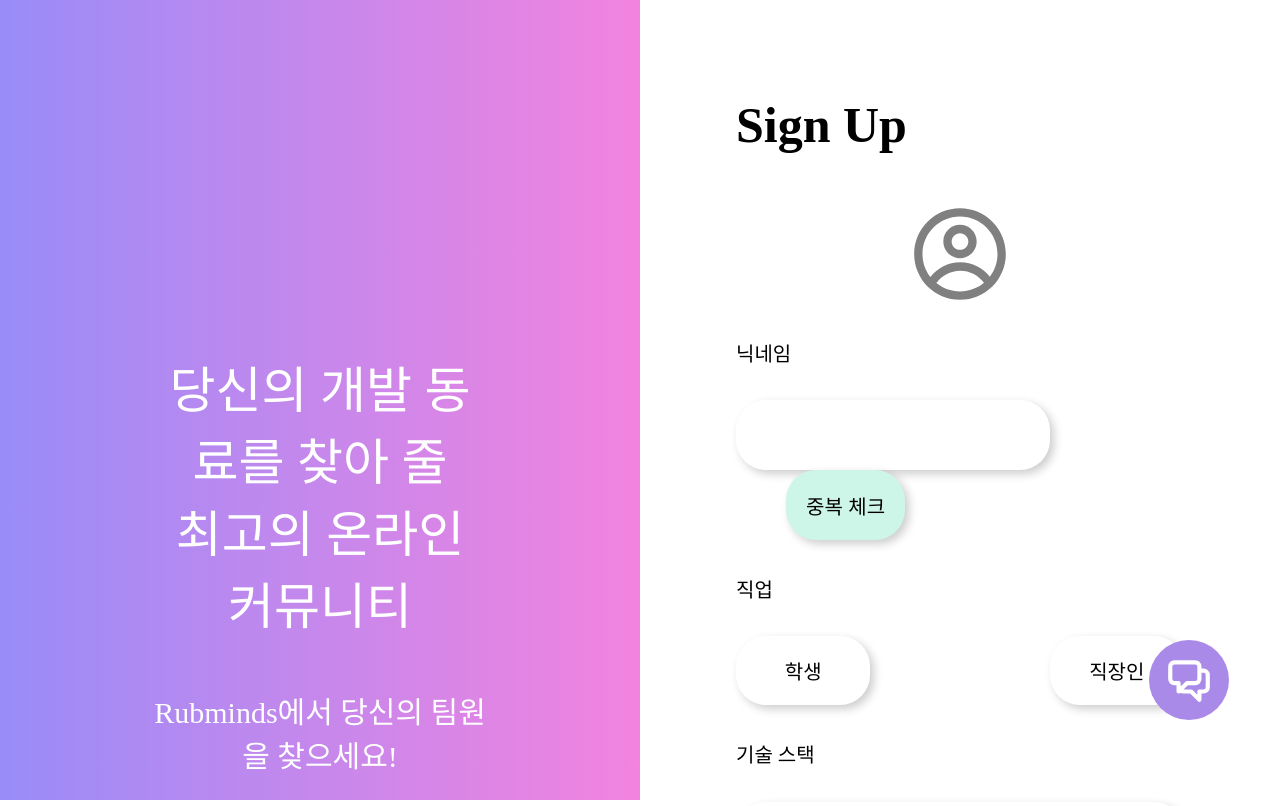
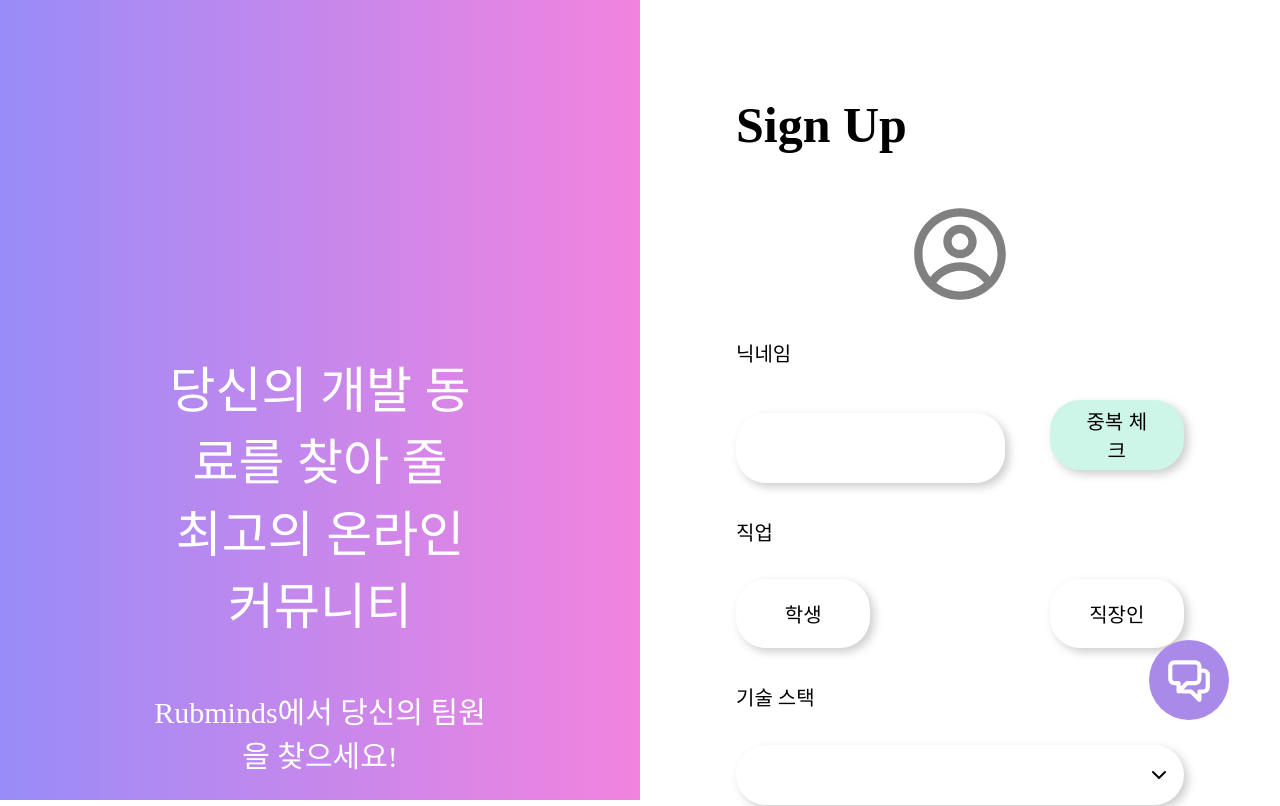
Before and after one commit to Rubminds/rubminds-frontend, a React (Create React App) app: page /callback/1/1 in a window 1280 px wide. Shown: the top 806 px of the page. Built offline with nearby package versions, Linux system fonts and the light colour scheme.

Commit message:
feat: 회원가입&로그인 미디어쿼리 적용(#10)

```diff
--- a/src/pages/SignUpPage/index.js
+++ b/src/pages/SignUpPage/index.js
@@ -134,6 +134,7 @@ const SignUp = () => {
           </S.ProfileWrapper>
 
           {/* 닉네임 */}
+
             <S.MainTitle
               marginTop="7.5%"
               marginBottom="7.5%"
@@ -142,6 +143,7 @@ const SignUp = () => {
             >
               닉네임
             </S.MainTitle>
+            <S.NickNameWrapper>
               <S.NickNameBox name="nickName" onChange={onChangeNickName} required />
               <S.CheckBox
                 onClick={() => {
@@ -150,6 +152,7 @@ const SignUp = () => {
               >
                 중복 체크
               </S.CheckBox>
+          </S.NickNameWrapper>
 
           {/* 직업 */}
           <S.MainTitle marginTop="7.5%" marginBottom="7.5%" fontSize="20px">
--- a/src/pages/SignUpPage/style.js
+++ b/src/pages/SignUpPage/style.js
@@ -17,10 +17,7 @@ export const SignUpPageLeft = styled.div`
   );
 
   ${mediaQuery({
-    position: 'static',
-    width: '0rem',
-    height: '0rem',
-    padding: '0rem 0rem 0rem 0rem',
+    display: 'none',
   })}
 `
 export const MainTitle = styled.div`
@@ -58,14 +55,23 @@ export const ProfileWrapper = styled.div`
   color: grey;
 `
 
+export const NickNameWrapper = styled.div`
+  width: 100%;
+  @media all and (max-width: 443px) {
+    display: flex;
+  }
+`
+
 export const NickNameBox = styled.input`
   border: none;
   box-shadow: 4px 4px 10px rgba(0, 0, 0, 0.2);
-  width: 70%;
+  width: 60%;
   height: 7rem;
   border-radius: 3rem;
   padding: 0rem 3rem 0rem 3rem;
   font-size: 3rem;
+  margin-right: 5%;
+
 `
 
 export const CheckBox = styled.button`
@@ -75,10 +81,15 @@ export const CheckBox = styled.button`
   font-size: 3rem;
   background-color: #cdf6e8;
   border: none;
-  padding: 0rem 2rem 0rem 2rem;
-  margin-left: 5rem;
+  padding: 0rem 3rem 0rem 3rem;
+  width: 30%;
   font-size: 2rem;
-`
+  margin-left: 5%;
+  @media all and (max-width: 768px) {
+    font-size: 1.8vw;
+    padding: 0rem 2rem;
+  }
+`;
 
 export const JobWrapper = styled.div`
   ${flexBetween}
@@ -87,11 +98,11 @@ export const JobWrapper = styled.div`
 export const JobCheckBtn = styled.button`
   width: 30%;
   box-shadow: 4px 4px 10px rgba(0, 0, 0, 0.2);
-  border-radius: 30px;
+  border-radius: 3rem;
   border: none;
   background-color: ${props => props.backgroundColor || 'white'};
-  padding: 20px;
-  font-size: 20px;
+  padding: 2rem;
+  font-size: 2rem;
 `
 
 export const Introduce = styled.textarea`
```
Lines whose indentation alone changed are shown as unchanged.
